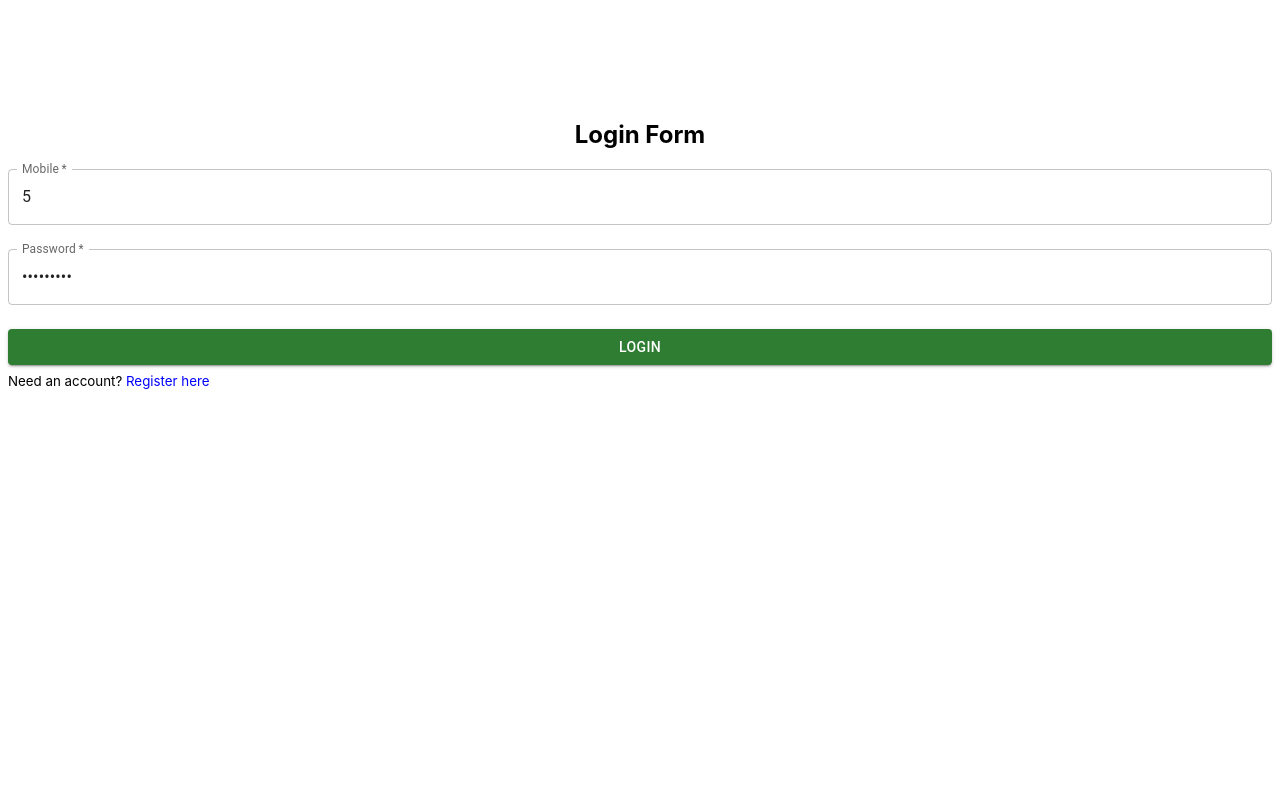
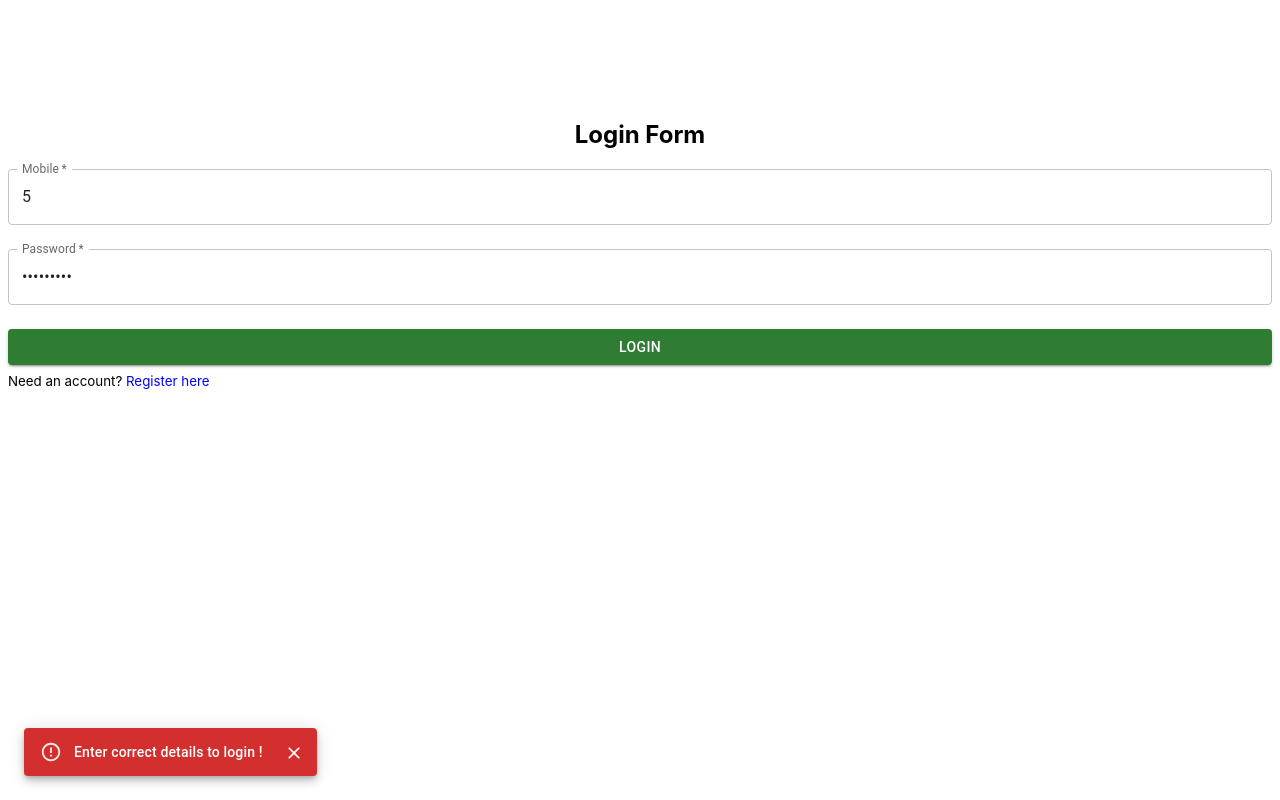
Before and after one commit to pavankumar123456123456/taskmo-scanner, a React (Vite) app: page /login in a window 1280 px wide. Both pictures are taken after typing "5", "Sample123" into the empty fields and a click on the button "LOGIN". Built offline with nearby package versions, Linux system fonts and the light colour scheme.

Commit message:
final commit

```diff
--- a/src/components/Login.jsx
+++ b/src/components/Login.jsx
@@ -1,11 +1,20 @@
 import React, { useState } from 'react';
 import { TextField, Button, Grid } from '@mui/material';
 import { Link } from 'react-router-dom';
+import Stack from '@mui/material/Stack';
+import Snackbar from '@mui/material/Snackbar';
+import MuiAlert from '@mui/material/Alert';
+import { useNavigate } from 'react-router-dom';
 
-const Login = ({ open, setOpen, type, setType }) => {
+const Alert = React.forwardRef(function Alert(props, ref) {
+  return <MuiAlert elevation={6} ref={ref} variant="filled" {...props} />;
+});
+
+const Login = () => {
   const [mobile, setMobile] = useState('');
   const [password, setPassword] = useState('');
   const [errors, setErrors] = React.useState([]);
+  const navigate = useNavigate();
 
   const handleSubmit = (event) => {
     event.preventDefault();
@@ -15,10 +24,35 @@ const Login = ({ open, setOpen, type, setType }) => {
         mobile_number: mobile,
         password: password,
       };
+
+      if (mobile == '9876543210' && password == '12345') {
+        localStorage.setItem('user-token', 'tokenadded');
+
+        handleClick();
+        setTimeout(() => {
+          navigate('/scanner');
+        }, 1000);
+      } else {
+        handleClick();
+      }
     }
   };
+
+  const [open, setOpen] = React.useState(false);
+
+  const handleClick = () => {
+    setOpen(true);
+  };
+
+  const handleClose = (event, reason) => {
+    if (reason === 'clickaway') {
+      return;
+    }
+
+    setOpen(false);
+  };
   return (
-    <>
+    <div>
       <Grid
         style={{
           marginTop: '120px',
@@ -82,7 +116,31 @@ const Login = ({ open, setOpen, type, setType }) => {
           </small>
         </Grid>
       </Grid>
-    </>
+
+      <Stack spacing={2} sx={{ width: '100%' }}>
+        <Snackbar open={open} autoHideDuration={6000} onClose={handleClose}>
+          {localStorage.getItem('user-token') &&
+          mobile == '9876543210' &&
+          password == '12345' ? (
+            <Alert
+              onClose={handleClose}
+              severity="success"
+              sx={{ width: '100%' }}
+            >
+              signin success !
+            </Alert>
+          ) : (
+            <Alert
+              onClose={handleClose}
+              severity="error"
+              sx={{ width: '100%' }}
+            >
+              Enter correct details to login !
+            </Alert>
+          )}
+        </Snackbar>
+      </Stack>
+    </div>
   );
 };
 
```
